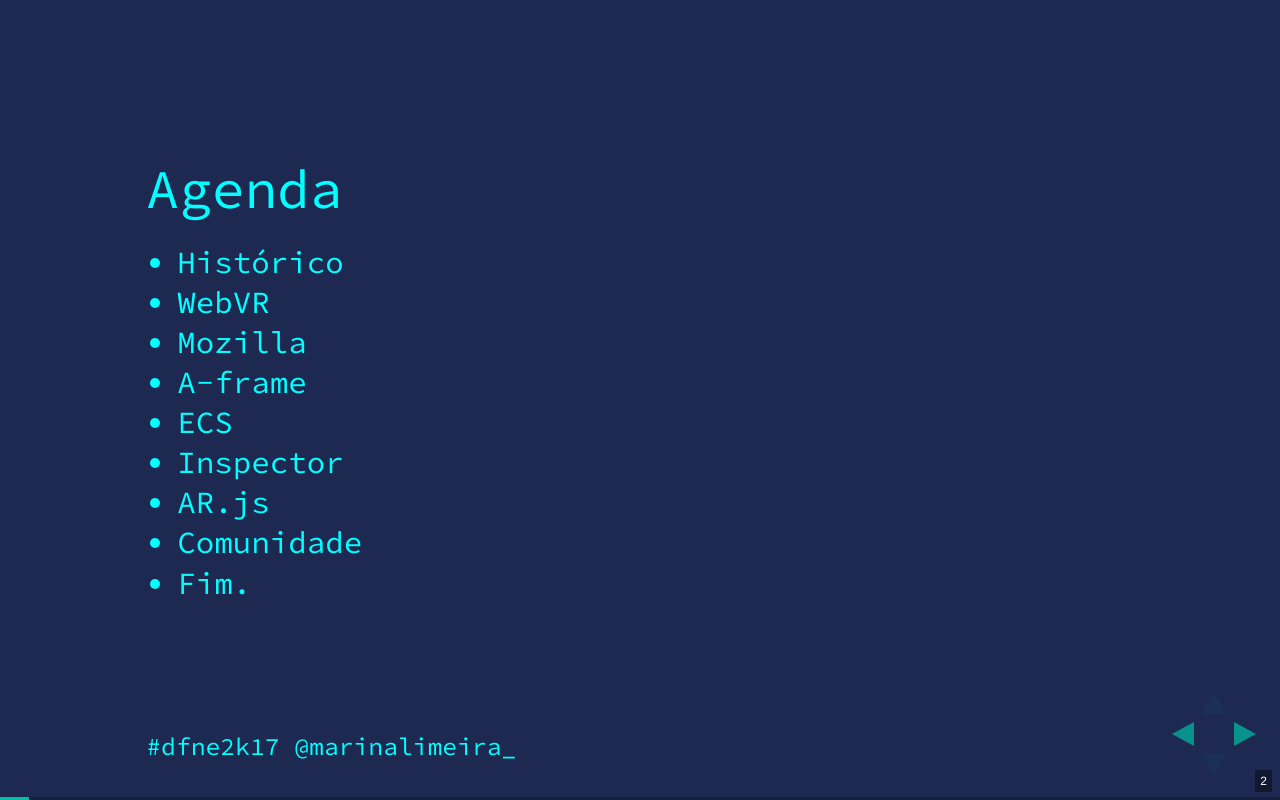
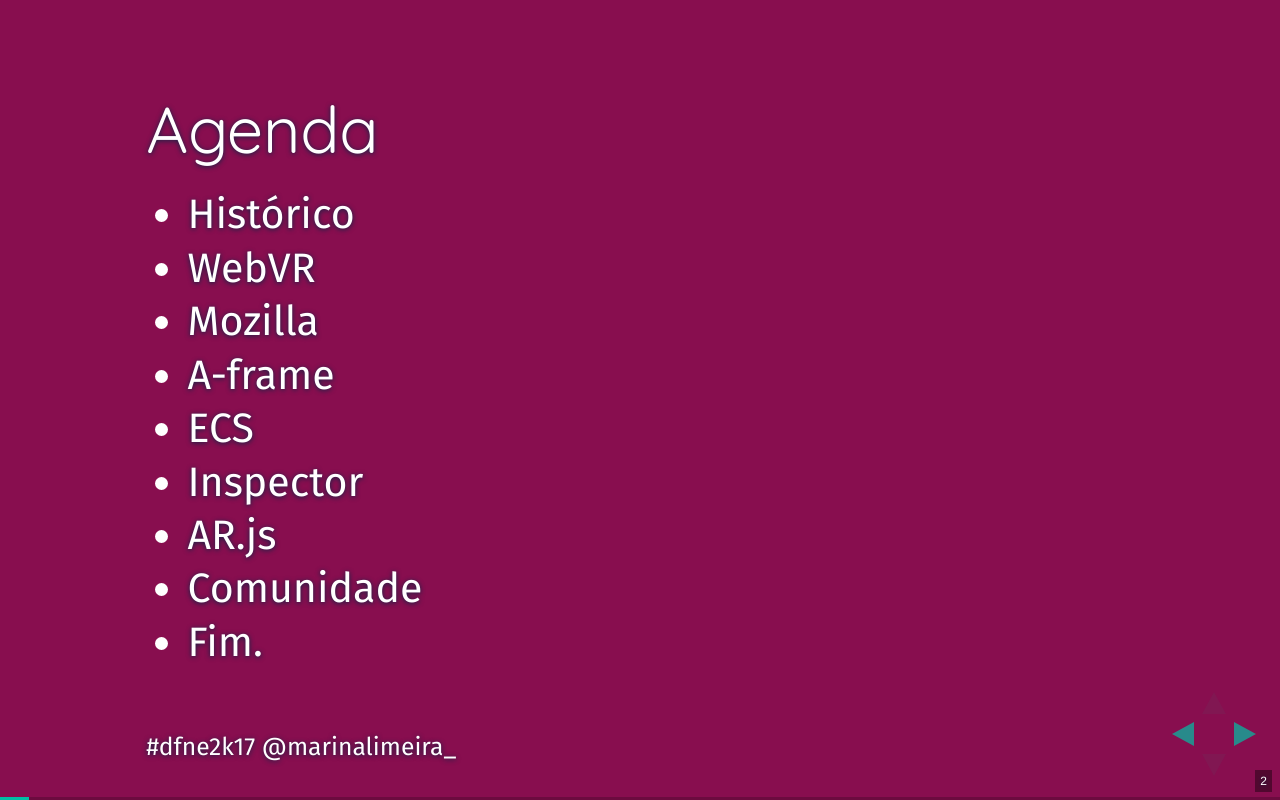
Before and after one commit to marinalimeira/talk-aframe, a plain HTML site: page index.html in a window 1280 px wide. Both pictures are taken after a click on the button 1251 px from the left and 734 px from the top of the page. Drawn offline with nearby package versions, Linux system fonts and the light colour scheme; some packages are replaced by stand-ins of ours.

Commit message:
Add local fonts and improve style

```diff
--- /dev/null
+++ b/css/fonts/fonts.css
@@ -0,0 +1,31 @@
+@font-face {
+  font-family: 'Quicksand';
+  font-style: normal;
+  font-weight: 400;
+src: local('Quicksand Regular'), local('Quicksand-Regular'), url(Quicksand.woff2) format('woff2');
+     unicode-range: U+0000-00FF, U+0131, U+0152-0153, U+02C6, U+02DA, U+02DC, U+2000-206F, U+2074, U+20AC, U+2212, U+2215;
+}
+
+@font-face {
+  font-family: 'Open Sans';
+  font-style: normal;
+  font-weight: 400;
+  src: local('Open Sans Regular'), local('OpenSans-Regular'), url(https://fonts.gstatic.com/s/opensans/v15/cJZKeOuBrn4kERxqtaUH3VtXRa8TVwTICgirnJhmVJw.woff2) format('woff2');
+  unicode-range: U+0000-00FF, U+0131, U+0152-0153, U+02C6, U+02DA, U+02DC, U+2000-206F, U+2074, U+20AC, U+2212, U+2215;
+}
+
+@font-face {
+  font-family: 'Roboto';
+  font-style: normal;
+  font-weight: 400;
+src: local('Roboto'), local('Roboto-Regular'), url(Roboto.woff2) format('woff2');
+     unicode-range: U+0000-00FF, U+0131, U+0152-0153, U+02C6, U+02DA, U+02DC, U+2000-206F, U+2074, U+20AC, U+2212, U+2215;
+}
+
+@font-face {
+  font-family: 'Fira Sans';
+  font-style: normal;
+  font-weight: 400;
+  src: local('Fira Sans Regular'), local('FiraSans-Regular'), url(FiraSans.woff2) format('woff2');
+  unicode-range: U+0000-00FF, U+0131, U+0152-0153, U+02C6, U+02DA, U+02DC, U+2000-206F, U+2074, U+20AC, U+2212, U+2215;
+}
--- a/css/theme.css
+++ b/css/theme.css
@@ -5,20 +5,22 @@
  * This theme is Copyright (C) 2012 Owen Versteeg, https://github.com/StereotypicalApps. It is MIT licensed.
  * reveal.js is Copyright (C) 2011-2012 Hakim El Hattab, http://hakim.se
  */
-@import url(https://fonts.googleapis.com/css?family=Source+Code+Pro);
+@import url('fonts/fonts.css');
 
 /*********************************************
  * GLOBAL STYLES
  *********************************************/
 body {
-  background: #1d2951;
-  background-color: #1d2951; }
+  background: #880e4f;
+  background-color: #880e4f; }
 
 .reveal {
-  font-family: "Source Code Pro", monospace;
-  font-size: 30px;
+  font-family: "Fira Sans", sans-serif;
+  font-size: 40px;
   font-weight: normal;
-  color: #00ffff; }
+  color: #fff;
+  text-shadow: 0 1px 5px #0a2646;
+}
 
 ::selection {
   color: #fff;
@@ -52,19 +54,19 @@
 .reveal h5,
 .reveal h6 {
   margin: 0 0 20px 0;
-  color: #00ffff;
   font-weight: normal;
   line-height: 1.2;
   letter-spacing: normal;
   text-transform: none;
-  text-shadow: none;
-  word-wrap: break-word; }
+  word-wrap: break-word;
+  font-family: "Quicksand", sans-serif;
+}
 
 .reveal h1 {
-font-size: 53px; }
+font-size: 63px; }
 
 .reveal h2 {
-font-size: 40px; }
+font-size: 50px; }
 
 
 /*********************************************
@@ -72,7 +74,7 @@
  *********************************************/
 
 .reveal .highlight {
-  color: #ff00ff;
+  color: #ffff00;
 }
 
 /*********************************************
@@ -217,6 +219,7 @@
   word-wrap: break-word; }
 
 .reveal code {
+  text-shadow: none;
   font-family: monospace; }
 
 .reveal pre code {
--- a/index.html
+++ b/index.html
@@ -118,7 +118,7 @@
 
         <section>
           <h1>"Web é a plataforma"</h1>
-          <h2 class="fragment">Firefox OS não era uma plataforma <strong>nova</strong>, era ~a web</h2>
+          <h2 class="fragment">Firefox OS não era uma<br>plataforma <strong>nova</strong>, era ~a web</h2>
         </section>
 
         <section>
@@ -127,36 +127,36 @@
         </section>
 
         <!-- poderia mudar de cor -->
-        <section>
+        <section data-background="#ef2d5e">
           <h1>A-frame</h1>
           <a href="http://aframe.io/">aframe.io</a>
         </section>
 
-        <section>
+        <section data-background="#ef2d5e">
           <h1>TL;DR</h1>
           <h2>Construir coisas em 3D utilizando HTML</h2>
           <h2 class="fragment">*Mesma proposta do VRML!*</h2>
         </section>
 
-        <section>
+        <section data-background="#ef2d5e">
           <h1>Web 3D > Web 2D</h1>
         </section>
 
-        <section>
+        <section data-background="#ef2d5e">
           <h1>Three.js</h1>
           <a href="http://threejs.org/">threejs.org</a>
         </section>
 
-        <section>
-          <img src="images/ablaster1.gif" alt="">
+        <section data-background="#ef2d5e">
+          <img src="images/ablaster1.gif" alt=""><br>
           <a href="https://aframe.io/a-blast/">A-blast</a>
         </section>
 
-        <section>
+        <section data-background="#ef2d5e">
           <a href="demo/hello.html" target="_blank">Demo: Hello, World!</a>
         </section>
 
-        <section>
+        <section data-background="#ef2d5e">
           <pre>
             <code data-trim data-noescape>
 &lt;a-scene&gt;
@@ -170,12 +170,12 @@
           </pre>
         </section>
 
-        <section>
+        <section data-background="#ef2d5e">
           <h1>Images 360°!</h1>
           <a href="demo/360.html" target="_blank">Demo: Pedra do Bauzinho - São Bento do Sapucaí/SP</a>
         </section>
 
-        <section>
+        <section data-background="#ef2d5e">
           <pre>
             <code data-trim data-noescape>
 &lt;a-scene&gt;
@@ -298,7 +298,7 @@
         </section>
 
         <section>
-          <h1><a href="https://clara.io">Clara.io</a> é uma ótima fonte de objetos 3D</h1>
+          <h1><a href="https://clara.io">Clara.io</a> é uma ótima<br>fonte de objetos 3D</h1>
         </section>
 
         <section>
@@ -316,6 +316,7 @@
           </code>
           </pre>
         </section>
+
         <section>
           <h1>Web inspector</h1>
           <h2>&lt;ctrl&gt; + &lt;alt&gt; + &lt;i&gt;</h2>
```
Also changed, not shown: css/fonts/FiraSans.woff2 (added), css/fonts/Quicksand.woff2 (added), css/fonts/Roboto.woff2 (added).
